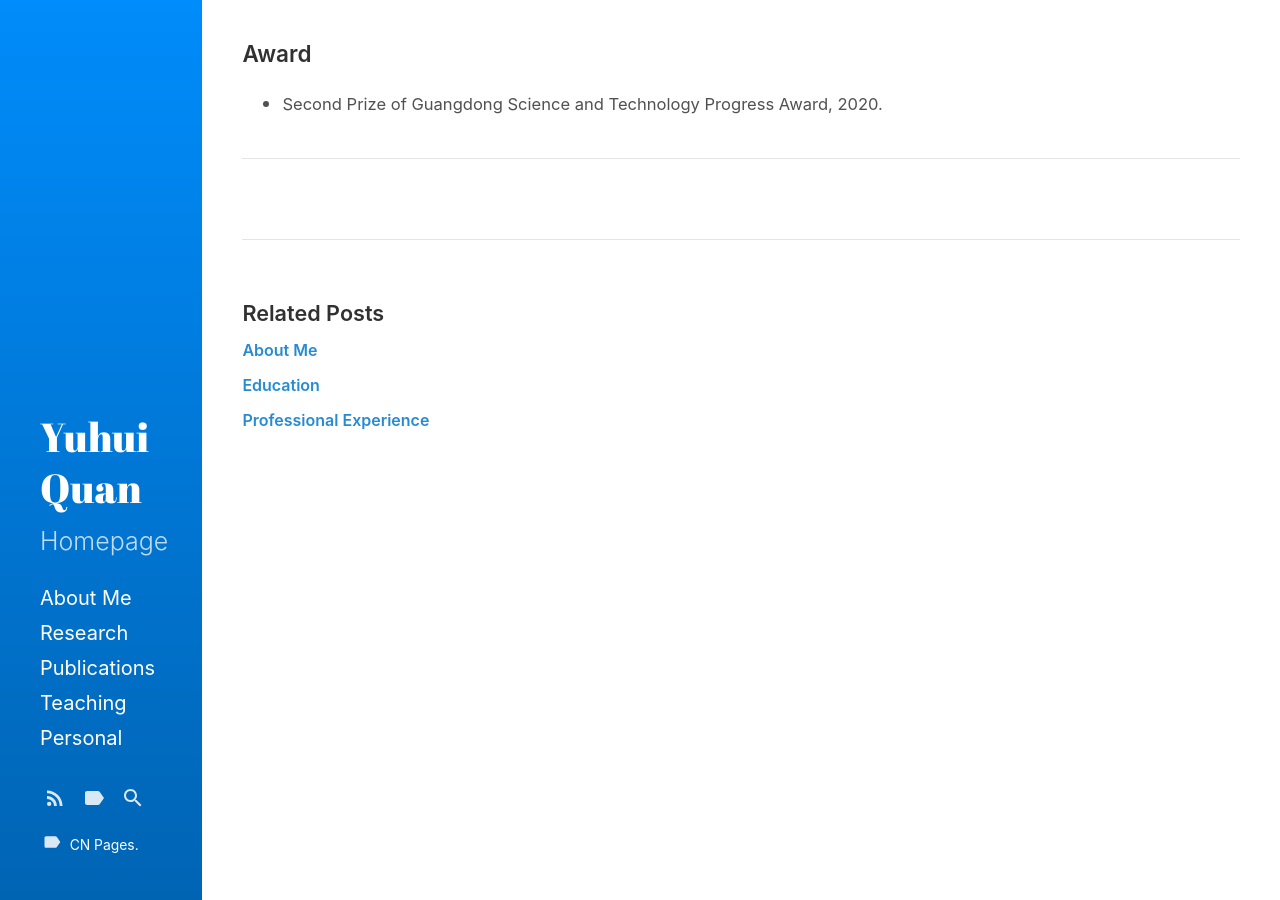
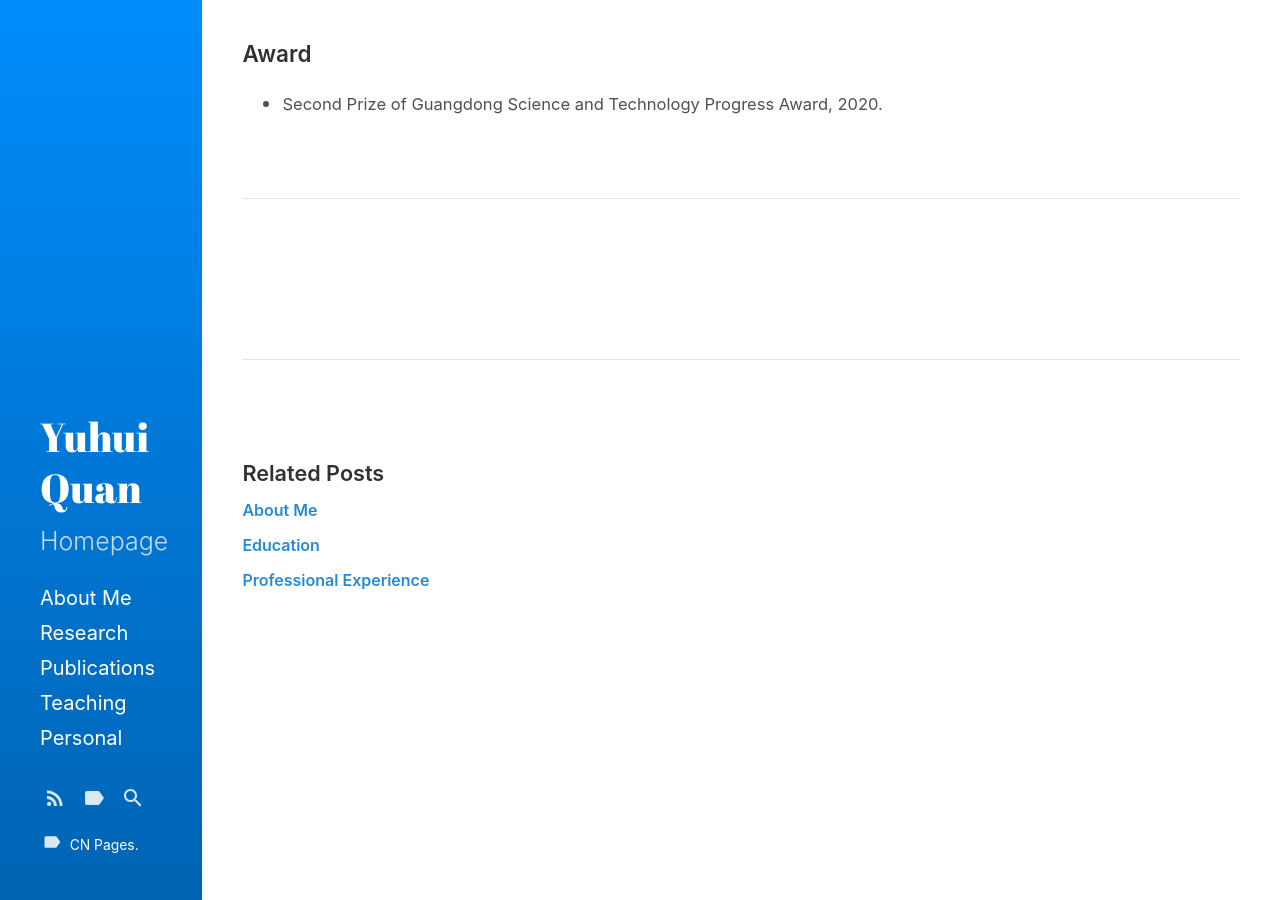
Before and after one commit to Dofboom/Dofboom.github.io, a Jekyll site: the page built from _posts/2020-5-30-a_award.md, in a window 1280 px wide. Built offline with Jekyll 4.4.1, drawn with Linux system fonts in a browser that asks for light colours.

Commit message:
Update _posts.scss

```diff
--- a/_sass/hydeout/_posts.scss
+++ b/_sass/hydeout/_posts.scss
@@ -65,8 +65,8 @@ h2.page-title {
 article + *,
 .post-body ~ section {
   border-top: 1px solid $border-color;
-  margin-top: $section-spacing;
-  padding-top: $section-spacing;
+  margin-top: $section-spacing*2;
+  padding-top: $section-spacing*2;
 
   > h2:first-child,
   > h3:first-child {
```
